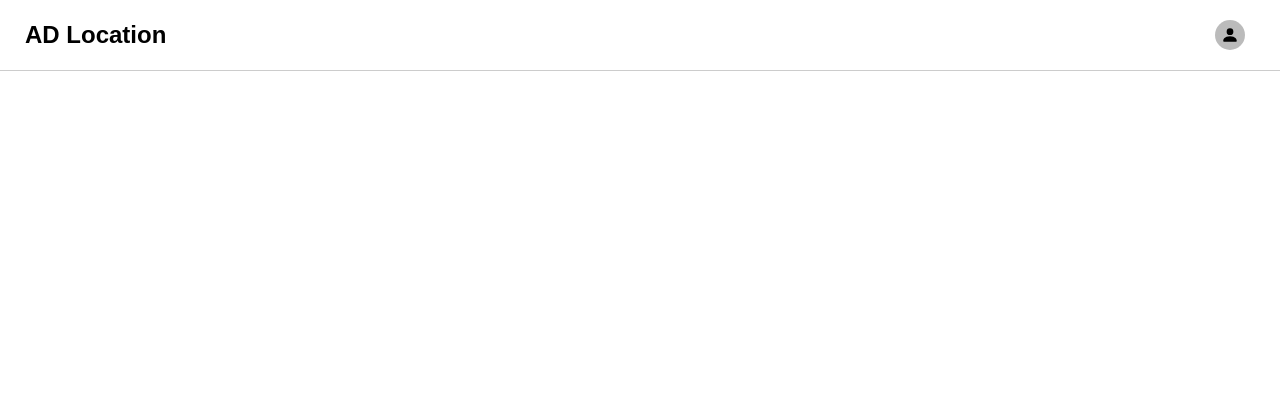
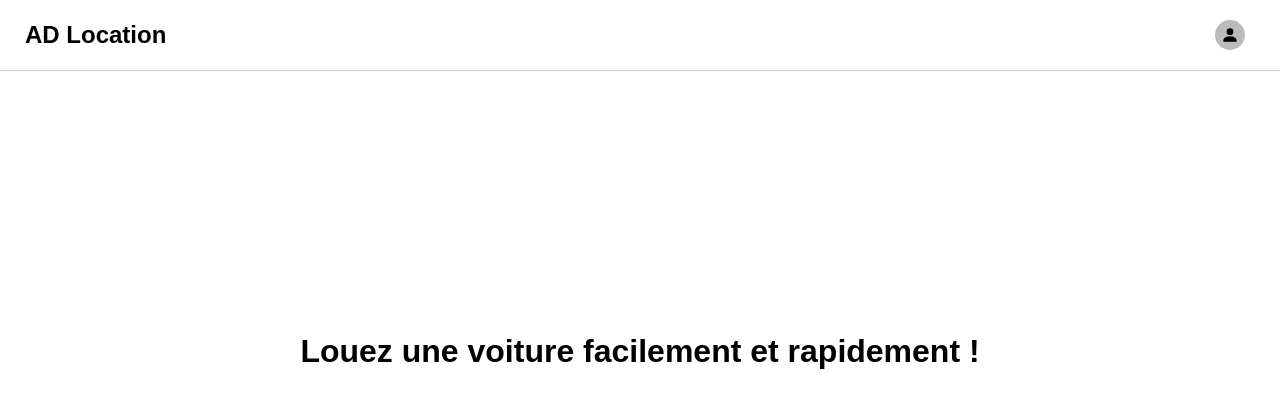
Before and after one commit to GabziDev/ad-location, a Next.js app: page / in a window 1280 px wide. Shown: the top 408 px of the page. Built offline with nearby package versions, Linux system fonts and the light colour scheme.

Commit message:
Add hero

```diff
--- /dev/null
+++ b/components/Hero.js
@@ -0,0 +1,9 @@
+import styles from './Hero.module.css';
+
+export default function Hero() {
+    return (
+        <div className={styles.hero}>
+            <h1>Louez une voiture facilement et rapidement !</h1>
+        </div>
+    );
+}
--- /dev/null
+++ b/components/Hero.module.css
@@ -0,0 +1,6 @@
+.hero {
+    display: flex;
+    justify-content: center;
+    align-items: center;
+    height: 70vh;
+}
--- a/pages/index.js
+++ b/pages/index.js
@@ -1,3 +1,4 @@
+import Hero from "@/components/Hero";
 import Navbar from "@/components/Navbar";
 import Head from "next/head";
 
@@ -12,6 +13,7 @@ export default function Home() {
       </Head>
       <div>
         <Navbar />
+        <Hero />
       </div>
     </>
   );
```
Also changed, not shown: public/background.png (added).
